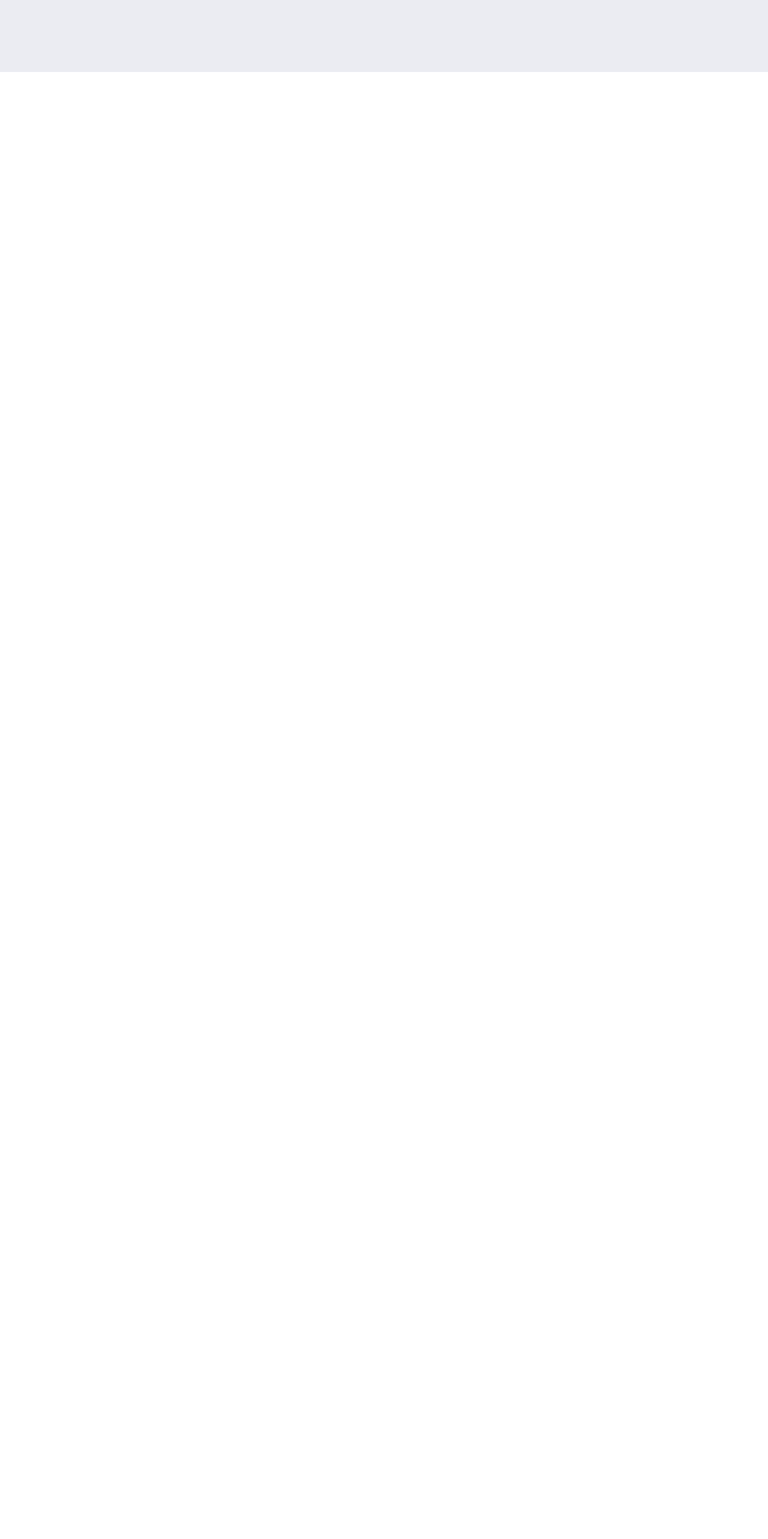
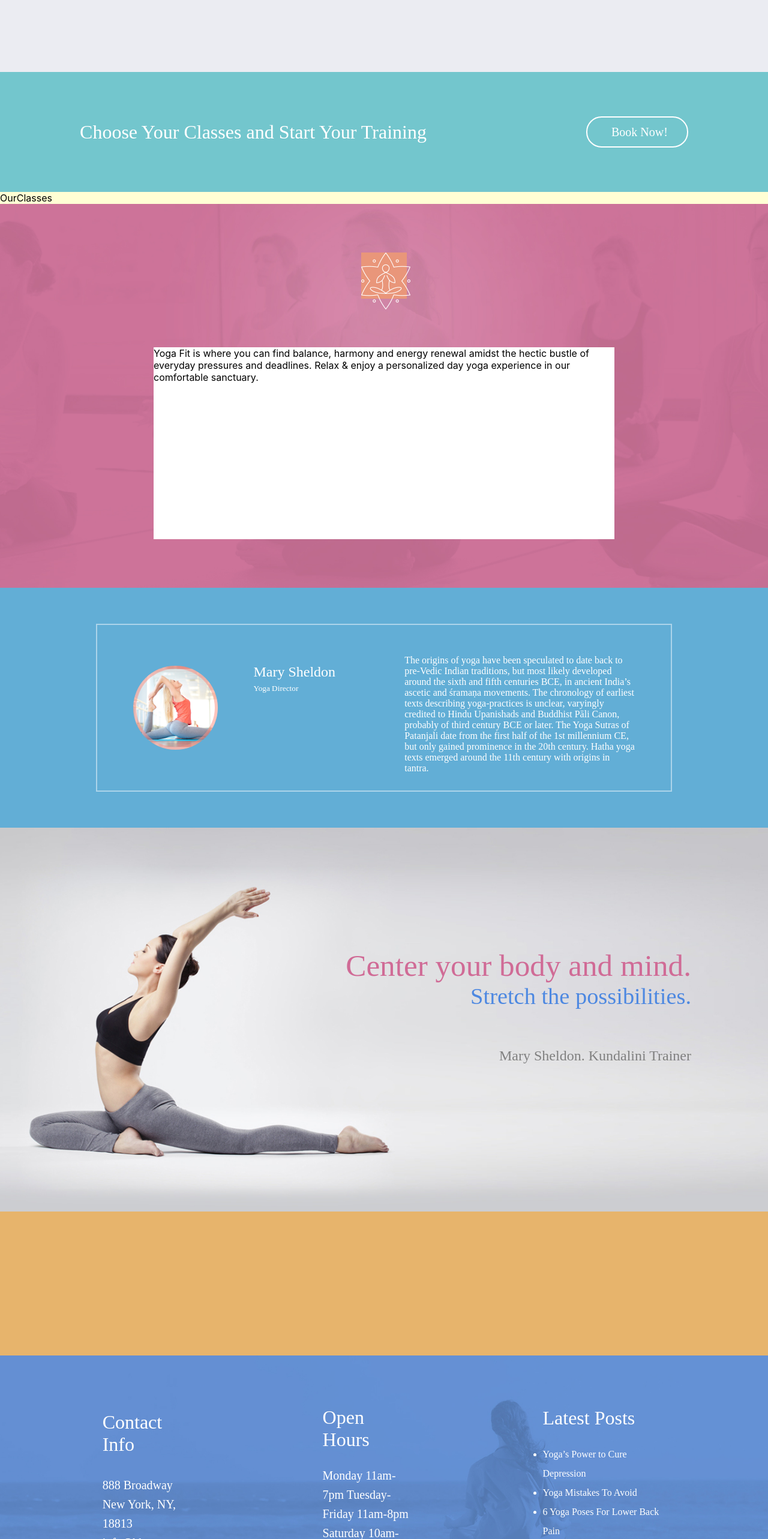
Before and after one commit to pragya9111/YogaFit-React-UI, a React (Create React App) app: page / in a window 1280 px wide. Shown: the part 1480-4046 px from the top of the page at 60% size. Before the commit the page ends 1600 px from the top, so only its background shows below. Built offline with nearby package versions, Linux system fonts and the light colour scheme; the HTML template or start-up script is replaced by a standard one.

Commit message:
Update App.js

```diff
--- a/src/App.js
+++ b/src/App.js
@@ -1,8 +1,18 @@
 import React from 'react'
+import { Routes, Route } from 'react-router-dom'
 import './App.css'
 import Nav from './Component/Navbar/Nav'
 import Home from './Component/Home/Home'
 import ExpYoga from './Component/ExpYoga/ExpYoga'
+import BookNow from './Component/BookNow/BookNow'
+import OurClasses from './Component/OurClasses/OurClasses'
+import PinkSection from './Component/PinkSection/Pink'
+import Origin from './Component/Origin/Origin'
+import Center from './Component/Center/Center'
+import Counter from './Component/Counter/Counter'
+import Blue from './Component/BlueSection/Blue'
+import Footer from './Component/Footer/Footer'
+import Contact from './Component/Contact/Contact'
 
 function App() {
   return (
@@ -10,6 +20,18 @@ function App() {
       <Nav/>
       <Home/>
       <ExpYoga/>
+      <BookNow/>
+      <OurClasses/>
+      <PinkSection/>
+      <Origin/>
+      <Center/>
+      <Counter/>
+      <Blue/>
+      <Footer/>
+      <Routes>
+      <Route path='/contact' element={<Contact/>}></Route>
+
+      </Routes>
     </div>
   )
 }
```
